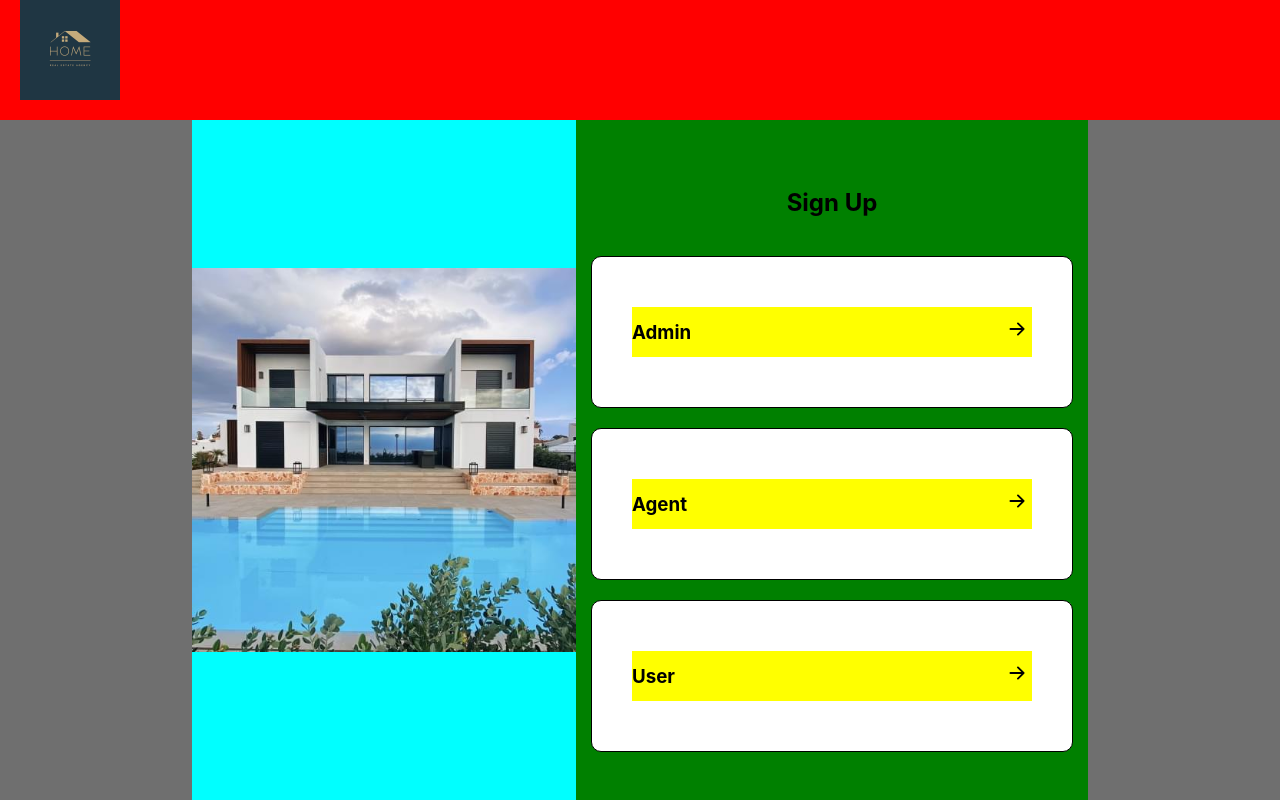
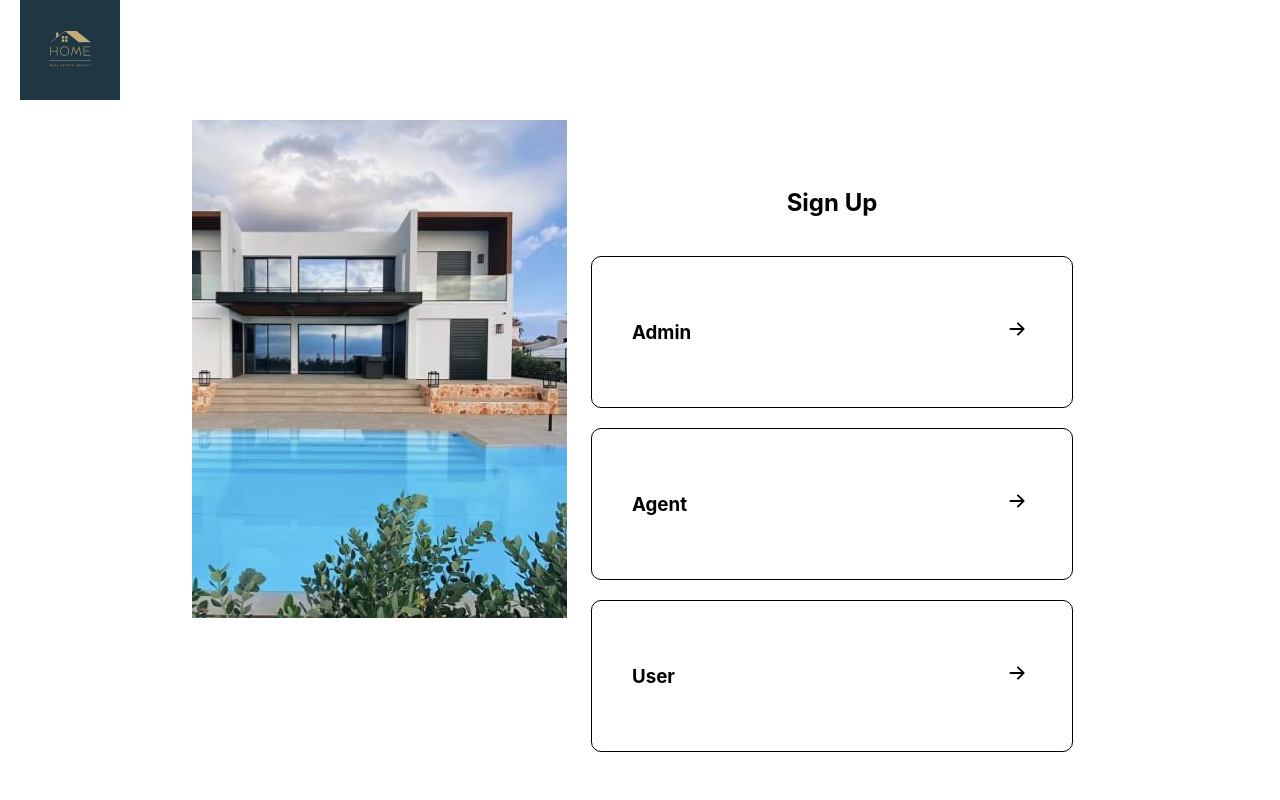
Before and after one commit to dev-sylv/Node-Agenda, a React (Create React App) app in the folder client/: page / in a window 1280 px wide. Built offline with nearby package versions, Linux system fonts and the light colour scheme.

Commit message:
saved new changes

```diff
--- a/client/src/Components/Auth/MainRegister.tsx
+++ b/client/src/Components/Auth/MainRegister.tsx
@@ -53,14 +53,14 @@ export default MainRegister;
 const Container = styled.div`
   width: 100%;
   height: 100vh;
-  background-color: #00000090;
+  /* background-color: #00000090; */
   display: flex;
   flex-direction: column;
 `;
 const Logo = styled.div`
   width: 100%;
   height: 15vh;
-  background-color: red;
+  /* background-color: red; */
 `;
 const MyLogo = styled.img`
   width: 100px;
@@ -76,16 +76,16 @@ const MainAuth = styled.div`
   justify-content: center;
 `;
 const BgImage = styled.div`
-  background-color: cyan;
+  /* background-color: cyan; */
   width: 30%;
   height: 100%;
   background-image: url(${house});
   background-repeat: no-repeat;
-  background-position: center;
-  background-size: contain;
+  /* background-size: 15%; */
+  background-position: right -7.5% top -1%;
 `;
 const Wrap = styled.div`
-  background-color: green;
+  /* background-color: green; */
   width: 40%;
   height: 100%;
   display: flex;
@@ -116,7 +116,7 @@ const AuthBox = styled.div`
 const BoxWrap = styled.div`
   width: 400px;
   height: 50px;
-  background-color: yellow;
+  /* background-color: yellow; */
   display: flex;
   align-items: center;
   justify-content: space-between;
```
